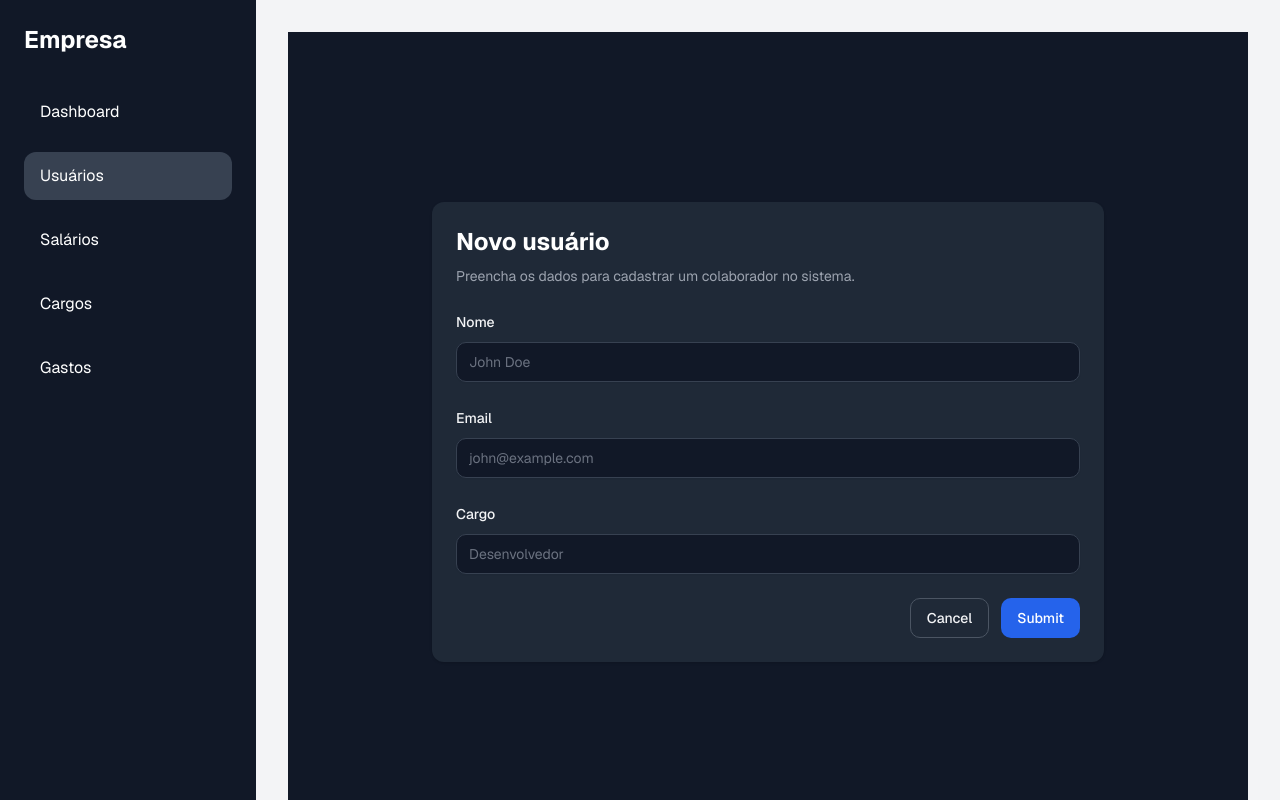
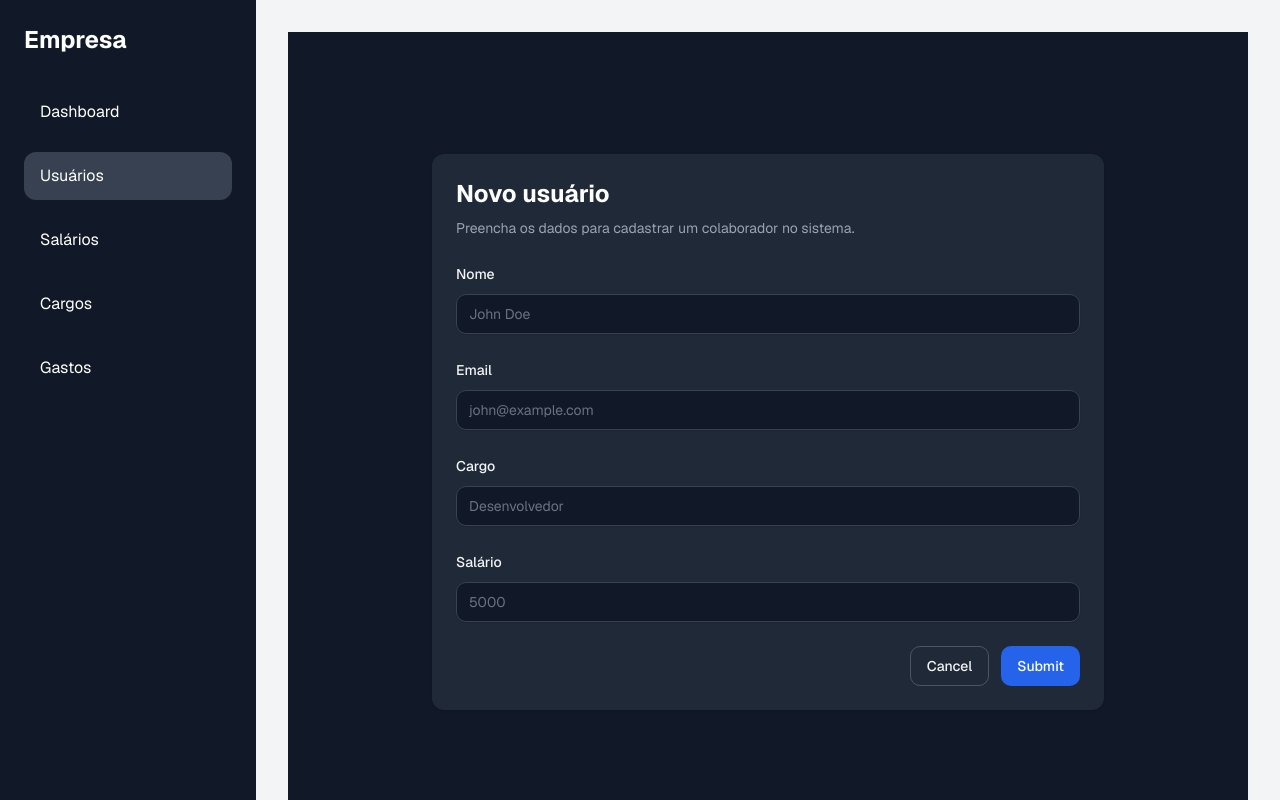
Before and after one commit to GTavaresDev/devltda, a Next.js app: page /usuarios/create in a window 1280 px wide. Shown: the top 800 px of the page. Built offline with nearby package versions, Linux system fonts and the light colour scheme.

Commit message:
feat: enhance InputForm with salary field and validation; update UsuariosPage to use context for user management

```diff
--- a/src/app/(unprotected)/usuarios/create/components/InputForm.tsx
+++ b/src/app/(unprotected)/usuarios/create/components/InputForm.tsx
@@ -7,33 +7,45 @@ import {
 import { Input } from "@/components/ui/input";
 import { User } from "@/app/types/users-type";
 import { useState } from "react";
-import Link from "next/link";
 
 type InputFormProps = {
   onAddUser: (newUser: User) => void;
 };
 
 export default function InputForm({ onAddUser }: InputFormProps) {
-    const [name, setName] = useState("");
-    const [email, setEmail] = useState("");
-    const [cargo, setCargo] = useState("");
+  const [name, setName] = useState("");
+  const [email, setEmail] = useState("");
+  const [cargo, setCargo] = useState("");
+  const [salary, setSalary] = useState("");
 
-    function onAddUserSubmit() {
-    if (!name.trim() || !email.trim() || !cargo.trim()) return;
+  function onAddUserSubmit() {
+    if (!name.trim() || !email.trim() || !cargo.trim() || !salary.trim()) {
+      return;
+    }
+
+    const parsedSalary = Number(salary);
+
+    if (Number.isNaN(parsedSalary) || parsedSalary < 0) {
+      return;
+    }
 
     const newUser: User = {
       id: Date.now(),
       name,
       email,
       cargo,
+      salary: parsedSalary,
     };
     onAddUser(newUser);
     setName("");
     setEmail("");
     setCargo("");
-}
+    setSalary("");
+  }
+
   return (
-    <form className="w-full max-w-2xl rounded-xl bg-gray-800 p-6 text-white shadow"
+    <form
+      className="w-full max-w-2xl rounded-xl bg-gray-800 p-6 text-white shadow"
       onSubmit={(e) => {
         e.preventDefault();
         onAddUserSubmit();
@@ -70,6 +82,7 @@ export default function InputForm({ onAddUser }: InputFormProps) {
             id="form-email"
             type="email"
             placeholder="john@example.com"
+            required
             value={email}
             onChange={(e) => setEmail(e.target.value)}
           />
@@ -83,8 +96,25 @@ export default function InputForm({ onAddUser }: InputFormProps) {
             id="form-cargo"
             type="text"
             placeholder="Desenvolvedor"
+            required
             value={cargo}
             onChange={(e) => setCargo(e.target.value)}
+          />
+        </Field>
+        <Field>
+          <FieldLabel className="text-gray-100" htmlFor="form-salary">
+            Salário
+          </FieldLabel>
+          <Input
+            className="border-gray-700 bg-gray-900 text-white placeholder:text-gray-500 focus-visible:ring-gray-400"
+            id="form-salary"
+            type="number"
+            min="0"
+            step="0.01"
+            placeholder="5000"
+            required
+            value={salary}
+            onChange={(e) => setSalary(e.target.value)}
           />
         </Field>
         <Field orientation="horizontal">
@@ -96,7 +126,7 @@ export default function InputForm({ onAddUser }: InputFormProps) {
             Cancel
           </Button>
           <Button className="bg-blue-600 text-white hover:bg-blue-700" type="submit">
-            <Link href="/usuarios">Submit</Link>
+            Submit
           </Button>
         </Field>
       </FieldGroup>
--- a/src/app/(unprotected)/usuarios/page.tsx
+++ b/src/app/(unprotected)/usuarios/page.tsx
@@ -1,18 +1,11 @@
 "use client";
 
-import initialUsers from "@/app/data/users";
 import Header from "./components/Header";
 import UsersTable from "./components/UsersTable";
-import InputForm from "./components/InputForm";
-import { useState } from "react";
-import { User } from "@/app/types/users-type";
+import { useUsers } from "@/app/contexts/users-context";
 
 export default function UsuariosPage() {
-  const [users, setUsers] = useState<User[]>(initialUsers);
-
-  function handleAddUser(newUser: User) {
-    setUsers((prevUsers) => [...prevUsers, newUser]);
-  }
+  const { users } = useUsers();
 
   return (
     <div>
```
